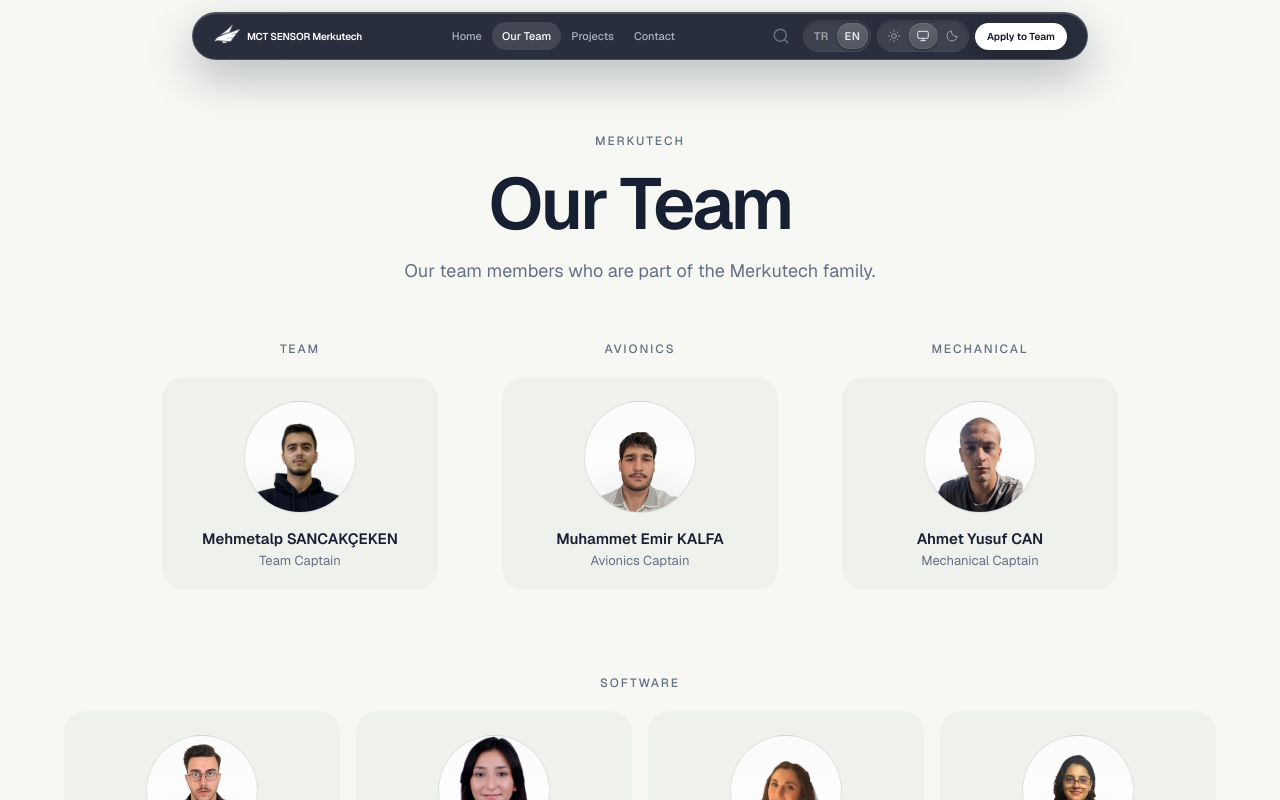
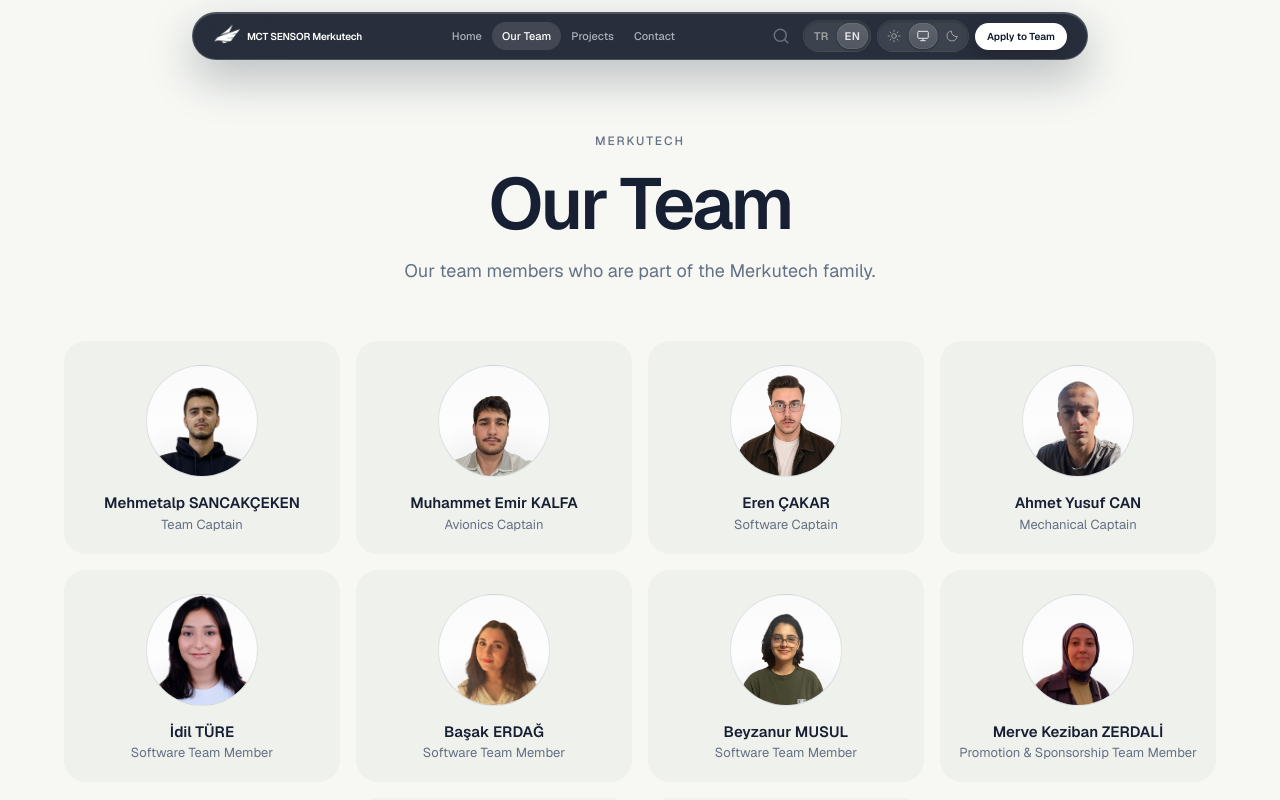
Before and after one commit to Merkutech/merkutech.github.io, a Next.js app: page /team in a window 1280 px wide. Shown: the top 800 px of the page. Built offline with nearby package versions, Linux system fonts and the light colour scheme.

Commit message:
fix(team): correct Beyzanur Musul and drop unit grouping
- Surname is MUSUL; rename photo and id accordingly
- Show all members in one centered grid in data order; roles under each name
  already say who is in which unit
- Remove the team field and teamGroups from team data

```diff
--- a/app/team/page.tsx
+++ b/app/team/page.tsx
@@ -4,7 +4,7 @@ import { motion, useInView } from "framer-motion";
 import { useRef } from "react";
 import { Users, Mail } from "lucide-react";
 import { useLanguage } from "@/lib/i18n/language-context";
-import { teamGroups, teamMembers } from "@/lib/team";
+import { teamMembers } from "@/lib/team";
 
 const easeOut = [0.22, 1, 0.36, 1] as const;
 
@@ -74,10 +74,6 @@ function MemberCard({ member, index }: { member: (typeof teamMembers)[0]; index:
 // Her kart aynı genişlikte: 2 / 3 / 4 sütunluk bir ızgaranın tek sütunu
 const CARD_WIDTH = "w-[calc((100%-0.75rem)/2)] sm:w-[calc((100%-2rem)/3)] lg:w-[calc((100%-3rem)/4)]";
 
-function GroupTitle({ children }: { children: React.ReactNode }) {
-  return <h2 className="eyebrow mb-5 w-full justify-center">{children}</h2>;
-}
-
 export default function TeamPage() {
   const { language } = useLanguage();
   const lang = language as "tr" | "en";
@@ -95,12 +91,6 @@ export default function TeamPage() {
           description: "Our team members who are part of the Merkutech family.",
         };
 
-  const groups = teamGroups
-    .map((g) => ({ ...g, members: teamMembers.filter((m) => m.team === g.id) }))
-    .filter((g) => g.members.length > 0);
-  const singles = groups.filter((g) => g.members.length === 1);
-  const multis = groups.filter((g) => g.members.length > 1);
-
   return (
     <div className="min-h-screen pt-28 sm:pt-32 pb-24 px-5 sm:px-8">
       <div className="max-w-6xl mx-auto">
@@ -115,31 +105,12 @@ export default function TeamPage() {
           <p className="mt-4 text-base sm:text-lg text-muted-foreground leading-relaxed">{c.description}</p>
         </motion.header>
 
-        <div className="mt-14 space-y-14 md:space-y-20">
-          {/* Tek kişilik ekipler aynı satırda, ortada; aralarındaki boşluk
-              ekip içindeki boşluktan geniş ki ayrı ekipler oldukları belli olsun */}
-          {singles.length > 0 && (
-            <div className="flex flex-wrap justify-center gap-x-3 sm:gap-x-10 lg:gap-x-16 gap-y-10">
-              {singles.map((group) => (
-                <section key={group.id} id={`ekip-${group.id}`} className={`scroll-mt-28 flex flex-col ${CARD_WIDTH}`}>
-                  <GroupTitle>{group.title[lang]}</GroupTitle>
-                  <MemberCard member={group.members[0]} index={0} />
-                </section>
-              ))}
+        {/* Tek ızgara, veri sırası; görev her kartın altında yazıyor */}
+        <div className="mt-14 flex flex-wrap justify-center gap-3 sm:gap-4">
+          {teamMembers.map((member, i) => (
+            <div key={member.id} className={`flex ${CARD_WIDTH}`}>
+              <MemberCard member={member} index={i} />
             </div>
-          )}
-
-          {multis.map((group) => (
-            <section key={group.id} id={`ekip-${group.id}`} className="scroll-mt-28">
-              <GroupTitle>{group.title[lang]}</GroupTitle>
-              <div className="flex flex-wrap justify-center gap-3 sm:gap-4">
-                {group.members.map((member, i) => (
-                  <div key={member.id} className={`flex ${CARD_WIDTH}`}>
-                    <MemberCard member={member} index={i} />
-                  </div>
-                ))}
-              </div>
-            </section>
           ))}
         </div>
       </div>
--- a/lib/team.ts
+++ b/lib/team.ts
@@ -1,9 +1,6 @@
-export type TeamGroup = "takim" | "aviyonik" | "mekanik" | "yazilim" | "tanitim-sponsorluk";
-
 export interface TeamMember {
   id: string;
   name: string;
-  team: TeamGroup;
   role: {
     tr: string;
     en: string;
@@ -23,7 +20,6 @@ export interface TeamMember {
 export const teamMembers: TeamMember[] = [
   {
     id: "mehmetalp-sancakceken",
-    team: "takim",
     name: "Mehmetalp SANCAKÇEKEN",
     image: "/team/mehmetalp-sancakceken.png",
     role: { tr: "Takım Kaptanı", en: "Team Captain" },
@@ -31,7 +27,6 @@ export const teamMembers: TeamMember[] = [
   },
   {
     id: "emir-kalfa",
-    team: "aviyonik",
     name: "Muhammet Emir KALFA",
     image: "/team/emir-kalfa.png",
     role: { tr: "Aviyonik Kaptanı", en: "Avionics Captain" },
@@ -39,7 +34,6 @@ export const teamMembers: TeamMember[] = [
   },
   {
     id: "eren-cakar",
-    team: "yazilim",
     name: "Eren ÇAKAR",
     image: "/team/erencakar.png",
     role: { tr: "Yazılım Kaptanı", en: "Software Captain" },
@@ -47,7 +41,6 @@ export const teamMembers: TeamMember[] = [
   },
   {
     id: "ahmet-yusuf-can",
-    team: "mekanik",
     name: "Ahmet Yusuf CAN",
     image: "/team/ahmet-yusuf-can.png",
     role: { tr: "Mekanik Kaptanı", en: "Mechanical Captain" },
@@ -55,7 +48,6 @@ export const teamMembers: TeamMember[] = [
   },
   {
     id: "idil-ture",
-    team: "yazilim",
     name: "İdil TÜRE",
     image: "/team/idil-ture.png",
     role: { tr: "Yazılım Ekip Üyesi", en: "Software Team Member" },
@@ -63,23 +55,20 @@ export const teamMembers: TeamMember[] = [
   },
   {
     id: "basak-erdag",
-    team: "yazilim",
     name: "Başak ERDAĞ",
     image: "/team/basak-erdag.png",
     role: { tr: "Yazılım Ekip Üyesi", en: "Software Team Member" },
     bio: { tr: "", en: "" },
   },
   {
-    id: "beyzanur-musuk",
-    team: "yazilim",
-    name: "Beyzanur MUSUK",
-    image: "/team/beyzanur-musuk.png",
+    id: "beyzanur-musul",
+    name: "Beyzanur MUSUL",
+    image: "/team/beyzanur-musul.png",
     role: { tr: "Yazılım Ekip Üyesi", en: "Software Team Member" },
     bio: { tr: "", en: "" },
   },
   {
     id: "merve-keziban-zerdali",
-    team: "tanitim-sponsorluk",
     name: "Merve Keziban ZERDALİ",
     image: "/team/merve-keziban-zerdali.png",
     role: { tr: "Tanıtım ve Sponsorluk Ekip Üyesi", en: "Promotion & Sponsorship Team Member" },
@@ -87,7 +76,6 @@ export const teamMembers: TeamMember[] = [
   },
   {
     id: "irem-yaman",
-    team: "tanitim-sponsorluk",
     name: "İrem YAMAN",
     image: "/team/irem-yaman.png",
     role: { tr: "Tanıtım ve Sponsorluk Ekip Üyesi", en: "Promotion & Sponsorship Team Member" },
@@ -95,18 +83,9 @@ export const teamMembers: TeamMember[] = [
   },
   {
     id: "ibrahim-toprak",
-    team: "tanitim-sponsorluk",
     name: "İbrahim TOPRAK",
     image: "/team/ibrahim-toprak.png",
     role: { tr: "Tanıtım ve Sponsorluk Ekip Üyesi", en: "Promotion & Sponsorship Team Member" },
     bio: { tr: "", en: "" },
   },
 ];
-
-export const teamGroups: { id: TeamGroup; title: { tr: string; en: string } }[] = [
-  { id: "takim", title: { tr: "Takım", en: "Team" } },
-  { id: "aviyonik", title: { tr: "Aviyonik", en: "Avionics" } },
-  { id: "mekanik", title: { tr: "Mekanik", en: "Mechanical" } },
-  { id: "yazilim", title: { tr: "Yazılım", en: "Software" } },
-  { id: "tanitim-sponsorluk", title: { tr: "Tanıtım ve Sponsorluk", en: "Promotion & Sponsorship" } },
-];
```
Also changed, not shown: public/team/beyzanur-musul.png (renamed from public/team/beyzanur-musuk.png).
